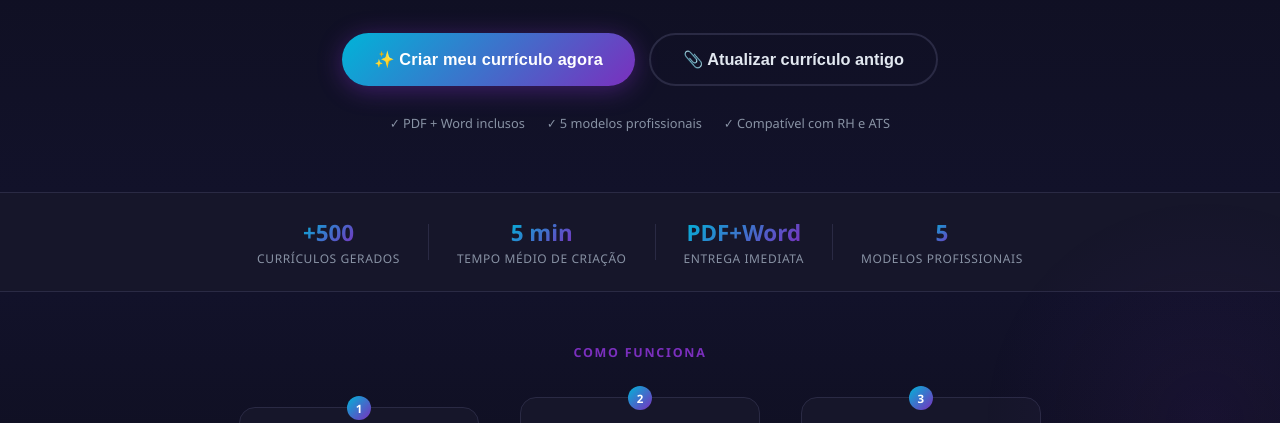
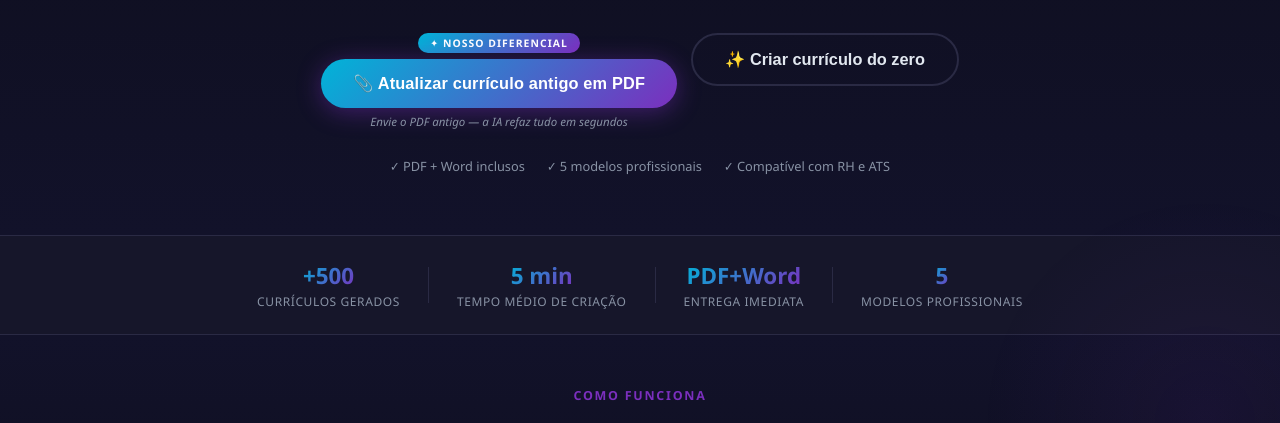
Before and after one commit to gabrielarcanjo044/Curriculo_Profissional, a website: page public/index.html in a window 1280 px wide. Shown: the part 304-727 px from the top of the page. Drawn offline with Linux system fonts and the light colour scheme.

Commit message:
Destaca botão Atualizar PDF como diferencial principal no hero

```diff
--- a/public/index.html
+++ b/public/index.html
@@ -15,8 +15,12 @@
       <h1>Currículo Profissional<br><span class="hero-h1-accent">Pronto para Enviar</span></h1>
       <p class="hero-sub">Saia na frente nas entrevistas. Em menos de 5 minutos,<br>tenha um currículo elegante em PDF e Word — sem esforço, sem erros.</p>
       <div class="hero-btns">
-        <button class="btn-hero-prim" onclick="irParaApp('novo')">✨ Criar meu currículo agora</button>
-        <button class="btn-hero-sec" onclick="irParaApp('pdf')">📎 Atualizar currículo antigo</button>
+        <div class="btn-destaque-wrap">
+          <div class="btn-destaque-badge">✦ Nosso diferencial</div>
+          <button class="btn-hero-prim" onclick="irParaApp('pdf')">📎 Atualizar currículo antigo em PDF</button>
+          <div class="btn-destaque-sub">Envie o PDF antigo — a IA refaz tudo em segundos</div>
+        </div>
+        <button class="btn-hero-sec" onclick="irParaApp('novo')">✨ Criar currículo do zero</button>
       </div>
       <div class="hero-trust">
         <span>✓ PDF + Word inclusos</span>
--- a/public/style.css
+++ b/public/style.css
@@ -102,8 +102,33 @@ body::after {
   display: flex;
   gap: 14px;
   justify-content: center;
+  align-items: flex-start;
   flex-wrap: wrap;
   margin-bottom: 28px;
+}
+
+.btn-destaque-wrap {
+  display: flex;
+  flex-direction: column;
+  align-items: center;
+  gap: 6px;
+}
+
+.btn-destaque-badge {
+  font-size: 0.65rem;
+  font-weight: 700;
+  letter-spacing: 0.1em;
+  text-transform: uppercase;
+  color: #fff;
+  background: var(--grad);
+  padding: 3px 12px;
+  border-radius: 50px;
+}
+
+.btn-destaque-sub {
+  font-size: 0.72rem;
+  color: var(--sub);
+  font-style: italic;
 }
 
 .btn-hero-prim {
```
